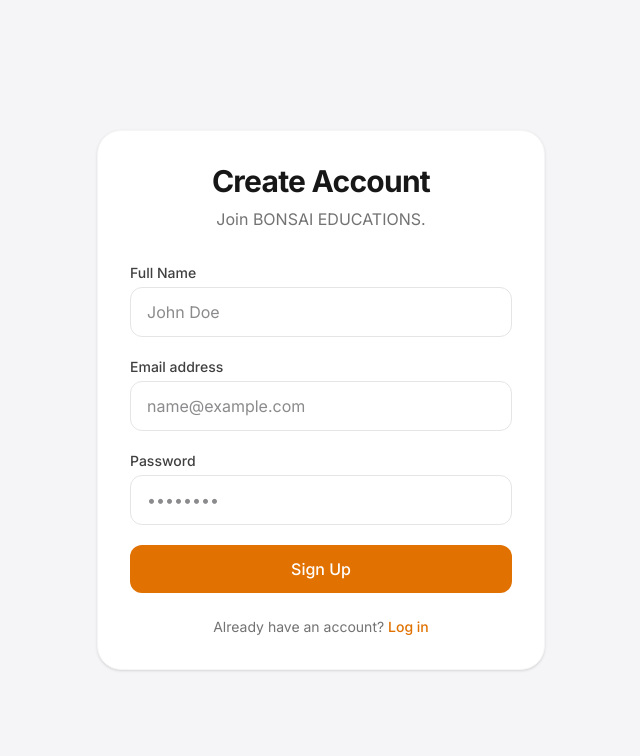
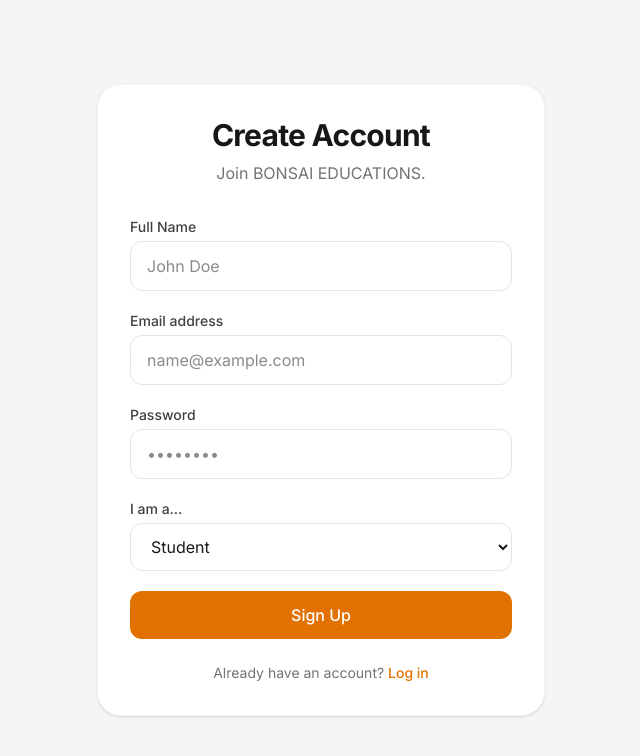
Before and after one commit to Iamthenoobcoder/bonsai-educations, a Next.js app: page /auth/signup in a window 1280 px wide. Shown: the top 756 px of the page, without its empty margins (319-959 px from the left). Built offline with nearby package versions, Linux system fonts and the light colour scheme; no server answers.

Commit message:
feat: user role selection on signup

```diff
--- a/app/auth/signup/page.tsx
+++ b/app/auth/signup/page.tsx
@@ -8,6 +8,7 @@
   const [email, setEmail] = useState('')
   const [password, setPassword] = useState('')
   const [name, setName] = useState('')
+  const [role, setRole] = useState('student')
   const [error, setError] = useState<string | null>(null)
   const [loading, setLoading] = useState(false)
   const router = useRouter()
@@ -28,6 +29,7 @@
       options: {
         data: {
           name,
+          role
         }
       }
     })
@@ -38,7 +40,7 @@
     } else {
        // Since new signups won't have a profile row automatically, they might see "Profile not found".
        // We'll redirect them to wait or push to login flow.
-       alert("Sign up successful! Please wait for admin to assign your role.")
+       alert(`Sign up successful! You are registered as a ${role}.`)
        router.push('/auth/login')
     }
   }
@@ -91,6 +93,18 @@
                placeholder="••••••••"
              />
           </div>
+          <div>
+             <label className="block text-sm font-medium text-neutral-700 mb-1">I am a...</label>
+             <select
+               value={role}
+               onChange={(e) => setRole(e.target.value)}
+               className="w-full px-4 py-3 rounded-xl border border-neutral-200 focus:outline-none focus:ring-2 focus:ring-amber-500 focus:border-transparent transition-all bg-white"
+             >
+               <option value="student">Student</option>
+               <option value="parent">Parent</option>
+               <option value="teacher">Teacher</option>
+             </select>
+          </div>
 
           <button
             type="submit"
```
Also changed, not shown: build-log.txt.
